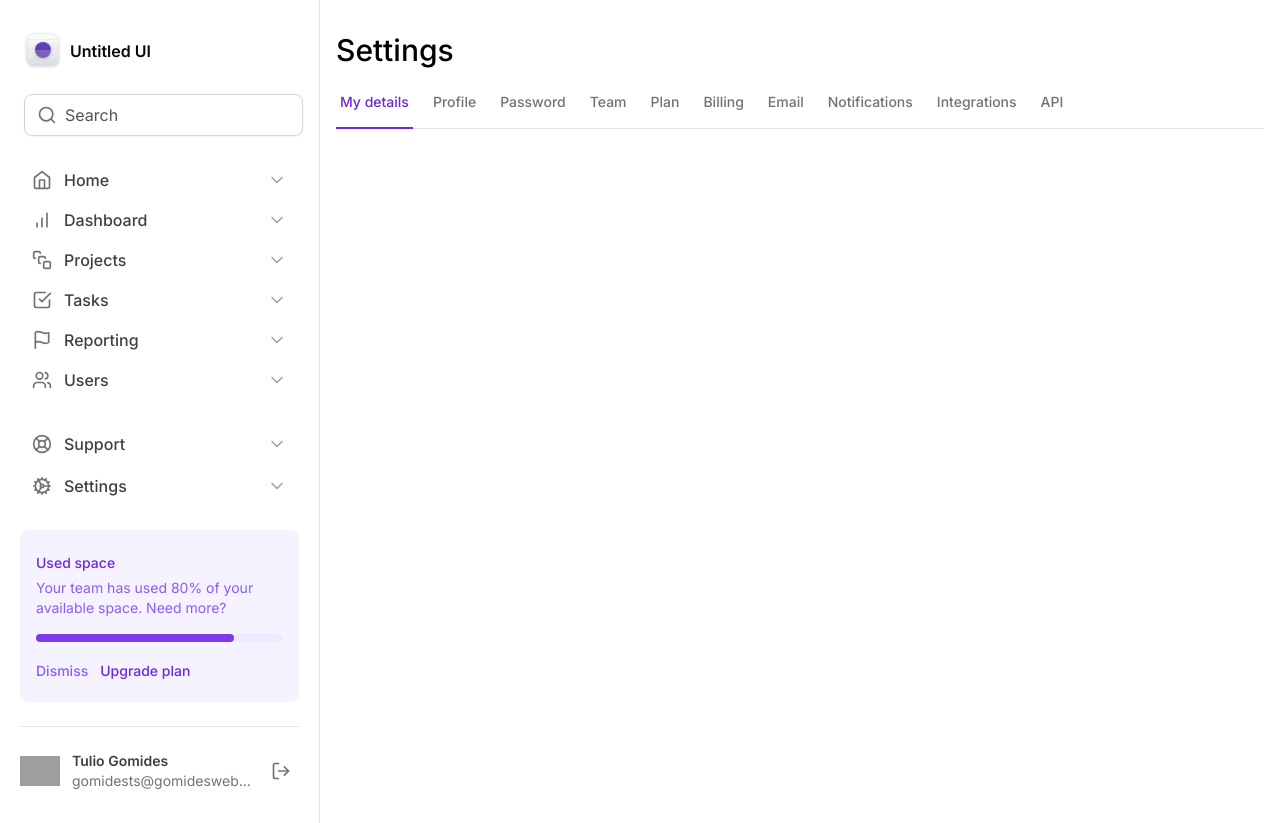
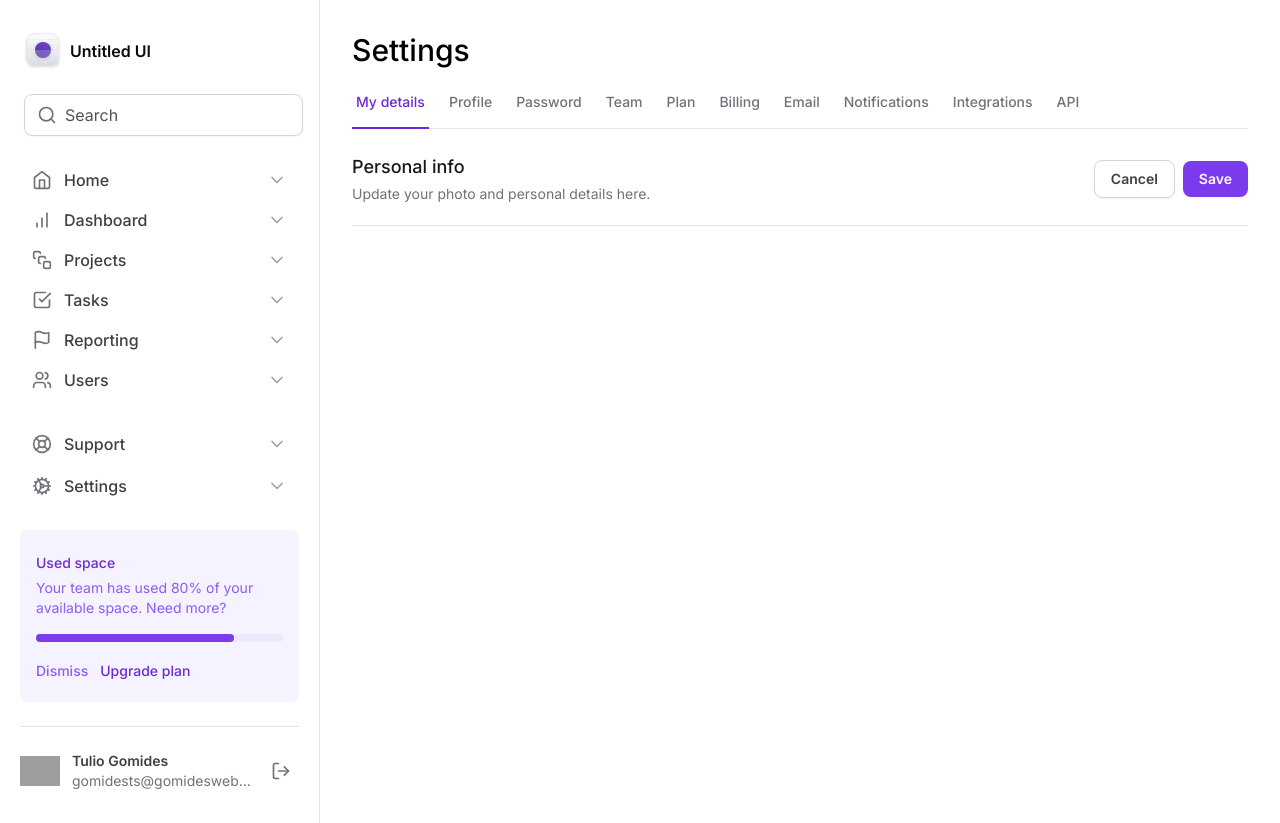
Before and after one commit to GomidesTs/mastering-tailwind, a Next.js app: page / in a window 1280 px wide. Built offline with nearby package versions, Linux system fonts and the light colour scheme; grey boxes are pictures that could not be loaded.

Commit message:
feat: form structure
The base structure of the form was created, it will be developed in the next commits

```diff
--- a/src/app/layout.tsx
+++ b/src/app/layout.tsx
@@ -21,7 +21,7 @@
       <body className={inter.className}>
         <div className="grid min-h-screen grid-cols-app">
           <Sidebar />
-          <main className="px-4 pb-12 pt-8">{children}</main>
+          <main className="px-8 pb-12 pt-8">{children}</main>
         </div>
       </body>
     </html>
--- a/src/app/page.tsx
+++ b/src/app/page.tsx
@@ -6,6 +6,34 @@
       <h1 className="to-zinc-900 text-3xl font-medium">Settings</h1>
 
       <SettingsTabs />
+
+      <div className="mt-6 flex flex-col">
+        <div className="flex items-center justify-between border-b border-zinc-200 pb-5">
+          <div className="space-y-1">
+            <h2 className="text-lg font-medium text-zinc-900">Personal info</h2>
+            <span className="text-sm text-zinc-500">
+              Update your photo and personal details here.
+            </span>
+          </div>
+          <div className="flex items-center gap-2">
+            <button
+              type="button"
+              className="rounded-lg border border-zinc-300 px-4 py-2 text-sm font-semibold text-zinc-700 shadow-sm hover:bg-zinc-50"
+            >
+              Cancel
+            </button>
+            <button
+              type="submit"
+              form="settings"
+              className="rounded-lg bg-violet-600 px-4 py-2 text-sm font-semibold text-white shadow-sm hover:bg-violet-700"
+            >
+              Save
+            </button>
+          </div>
+        </div>
+
+        <form id="settings" className="mt-6 flex w-full flex-col"></form>
+      </div>
     </>
   );
 }
```
